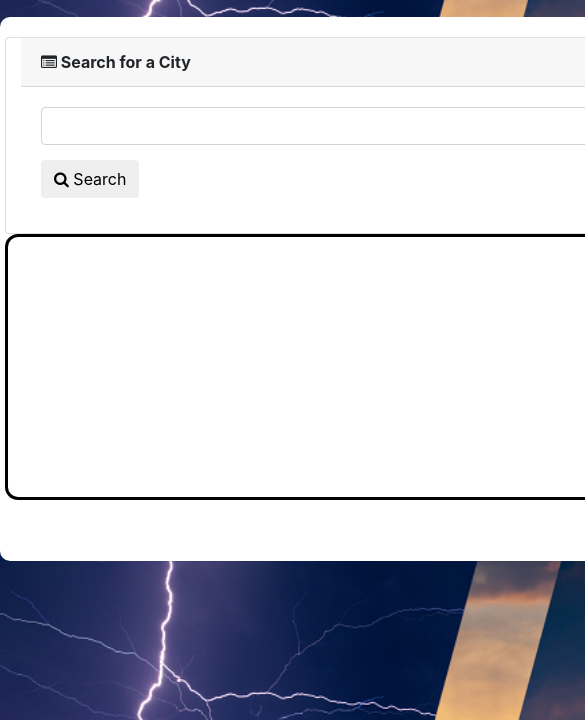
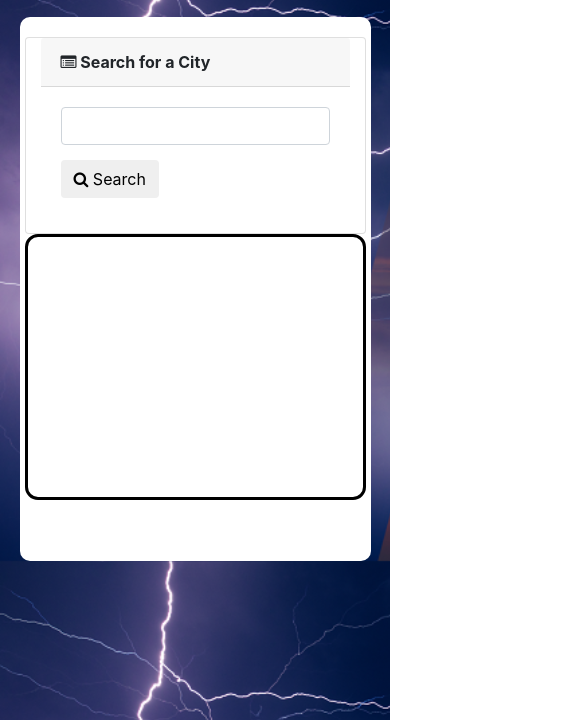
Before and after one commit to bashard001/weather-dashboard, a plain HTML site: page index.html in a window 390 px wide. Shown: the part 124-844 px from the top of the page, 585 px wide, since content can reach past the window. Drawn offline with nearby package versions, Linux system fonts and the light colour scheme.

Commit message:
making the site more responsive to different screen sizes

```diff
--- a/index.html
+++ b/index.html
@@ -14,7 +14,7 @@
     <nav class="header">
         <h1 class="text-center">Weather Dashboard</h1>
     </nav>
-    <div class="container">
+    <div class="container col-sm-1">
         <!-- Row for Searching Weather Dashboard -->
         <div class="row">
             <div class="col-lg-4 card">
--- a/weather.css
+++ b/weather.css
@@ -32,7 +32,7 @@ body{
 }
 
 .container{
-    width: 1000px;
+    max-width: 90vw;
     background-color: #FFF;
 
     height: 50%;
```
